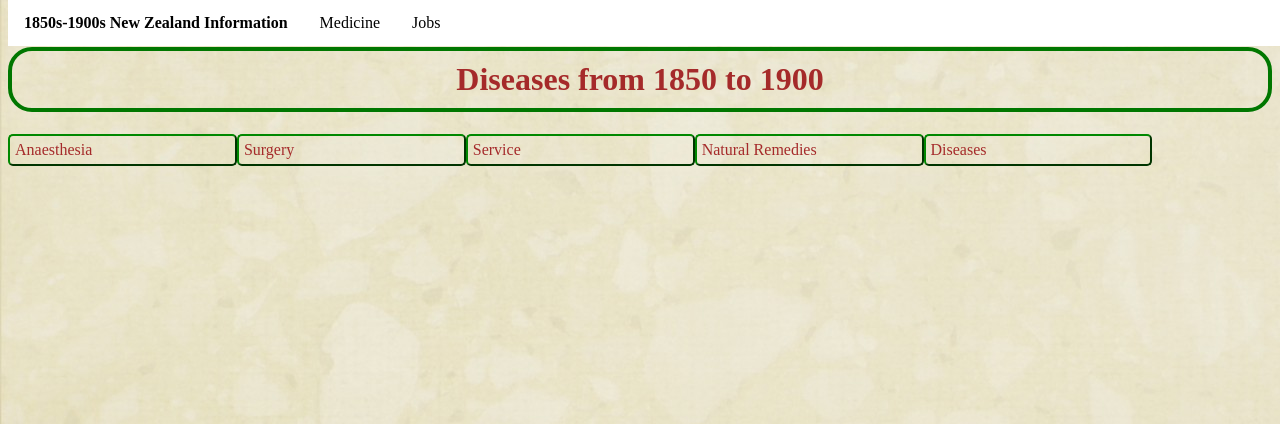
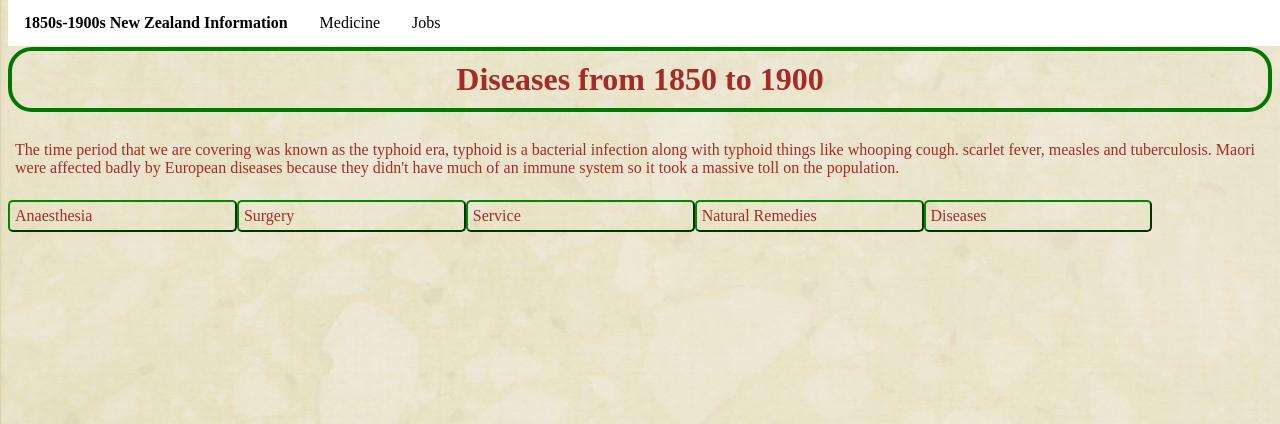
Before and after one commit to torinman/python-school-flask-resource, a Flask app: page /medicine/diseases in a window 1280 px wide. Shown: the top 424 px of the page. Run offline with Flask 3, Linux system fonts and the light colour scheme.

Commit message:
Fix Medical links and add info to medical pages.

```diff
--- a/templates/med-anasthesia.html
+++ b/templates/med-anasthesia.html
@@ -2,5 +2,5 @@
 
 {% block medical %}
 <h1>Anaesthesia from 1850 to 1900</h1>
-
+<p>Anesthesia was invented on October 16th 1846 before its invention, pain was expected during surgery, because you were still awake. Imagine going to get an amputation and just being awake for the whole process, that would hurt, so then anesthesia was invented. It was first made with drugs like cocaine and alcohol.Then they tried chloroform, Bad Idea a few people died and then they discovered laughing gas which was great for everyone. Now surgery is pain free thanks to anasthesia!</p>
 {% endblock %}
--- a/templates/med-diseases.html
+++ b/templates/med-diseases.html
@@ -2,5 +2,5 @@
 
 {% block medical %}
 <h1>Diseases from 1850 to 1900</h1>
-
+<p>The time period that we are covering was known as the typhoid era, typhoid is a bacterial infection along with typhoid things like whooping cough. scarlet fever, measles and tuberculosis. Maori were affected badly by European diseases because they didn't have much of an immune system so it took a massive toll on the population.</p>
 {% endblock %}
--- a/templates/med-remedies.html
+++ b/templates/med-remedies.html
@@ -2,5 +2,5 @@
 
 {% block medical %}
 <h1>Natural remedies from 1850 to 1900</h1>
-
+<p>Leaves, roots and plants  are all things that are not really associated with medicine, but for some people in the 1850s that’s all they had. Some stuff they used includes Kawakawa Leaves, Harakeke roots, Koromiko leaves beaten and crushed and the bark of a Rata tree bark all for different purposes. Rata Tree bark was soaked in water then applied as a lotion Kawakawa leaves were used to treat cuts,wounds and stomach aches.</p>
 {% endblock %}
--- a/templates/med-service.html
+++ b/templates/med-service.html
@@ -2,5 +2,6 @@
 
 {% block medical %}
 <h1>Hospital conditions from 1850 to 1900</h1>
-
+<p>DId you know the first dunedin hospital only costed 250 british pounds to build, which is roughly $84000 NZD today, which is not alot for a hospital. Funding for the first Maori healthcare in hospitals began in 1852. Back then there were not as many surgeons and doctors so Health care was limited. That's why some people often relied on natural remedies.
+</p>
 {% endblock %}
--- a/templates/med-surgery.html
+++ b/templates/med-surgery.html
@@ -2,5 +2,7 @@
 
 {% block medical %}
 <h1>Surgery from 1850 to 1900</h1>
-
+<p>You may have read the Anesthesia link but this one is about the equipment, sanitization and operation.</p>
+<p>If I showed you a picture of old surgical instruments you might think they were construction tools. This image below is an old amputation kit from the 1850s. Looks scary right but you know what's even scarier the fact that they had very poor sanitation and health codes.
+</p>
 {% endblock %}
--- a/templates/medicine.html
+++ b/templates/medicine.html
@@ -4,13 +4,19 @@
 Surprize!!!
 Surprize!!!
 <div class="container">
-        {% block medical %} <h1>Medicine in the mid/late 19th century </h1> {% endblock %}
+        {% block medical %} <h1>Medicine in the mid/late 19th century </h1>
+    <p>
+        A big part of New Zealand history is medicine. Whether it's natural Maori remedies or modern medicine they all have one common goal, to make you feel better. There are many different diseases that need treatment in many different ways.
+</p><p>
+I have put some buttons below that take you to some pages that have information.
+    </p>
+        {% endblock %}
     </div>
  <simple>
- <a href="http://www.pefe.co.uk:5555/medicine/anasthesia" class="main-btn">Anaesthesia</a>
- <a href="http://www.pefe.co.uk:5555/medicine/surgery" class="main-btn">Surgery</a>
- <a href="http://www.pefe.co.uk:5555/medicine/service" class="main-btn">Service</a>
- <a href="http://www.pefe.co.uk:5555/medicine/remedies" class="main-btn">Natural Remedies</a>
- <a href="http://www.pefe.co.uk:5555/medicine/diseases" class="main-btn">Diseases</a>
+ <a href="/medicine/anasthesia" class="main-btn">Anaesthesia</a>
+ <a href="/medicine/surgery" class="main-btn">Surgery</a>
+ <a href="/medicine/service" class="main-btn">Service</a>
+ <a href="/medicine/remedies" class="main-btn">Natural Remedies</a>
+ <a href="/medicine/diseases" class="main-btn">Diseases</a>
  </simple>
 {% endblock %}
```
